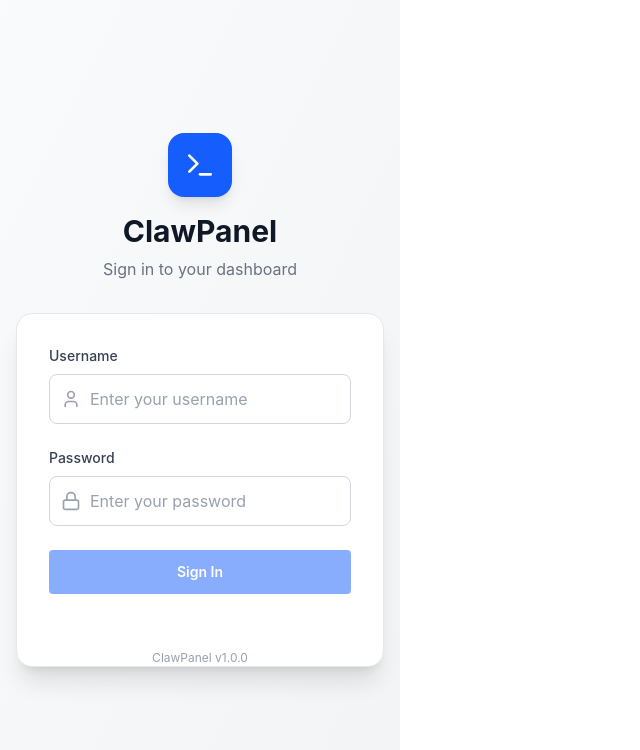
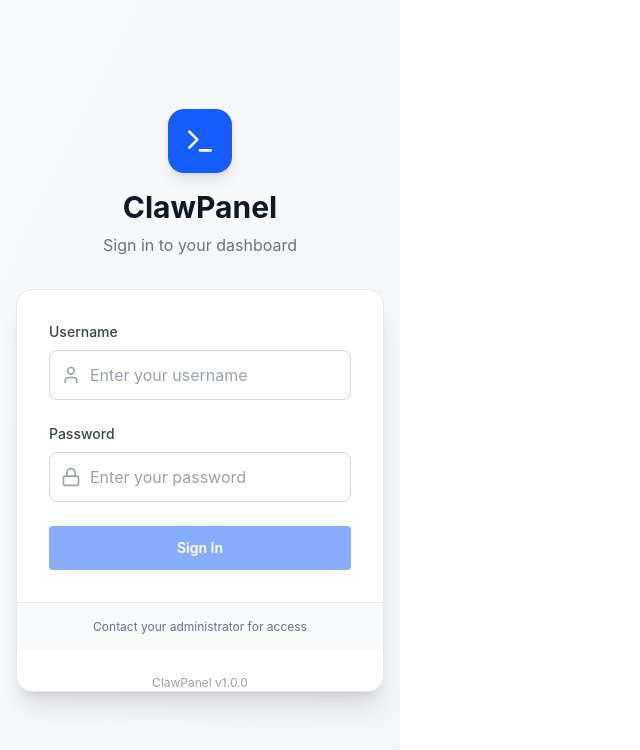
Before and after one commit to openfugjoobot/clawpanel, a React (Vite) app in the folder frontend/: page /login in a window 1280 px wide. Shown: the top 750 px of the page, without its empty margins (0-640 px from the left). Built offline with nearby package versions, Linux system fonts and the light colour scheme.

Commit message:
fix: remove default credentials hint from login footer

```diff
--- a/frontend/src/pages/Login.tsx
+++ b/frontend/src/pages/Login.tsx
@@ -179,6 +179,12 @@
             </form>
           </div>
 
+          {/* Footer */}
+          <div className="bg-gray-50 px-8 py-4 border-t border-gray-200">
+            <p className="text-xs text-center text-gray-500">
+              Contact your administrator for access</p>
+          </div>
+
           {/* Version */}
           <p className="text-center text-xs text-gray-400 mt-6">
             ClawPanel v1.0.0
```
